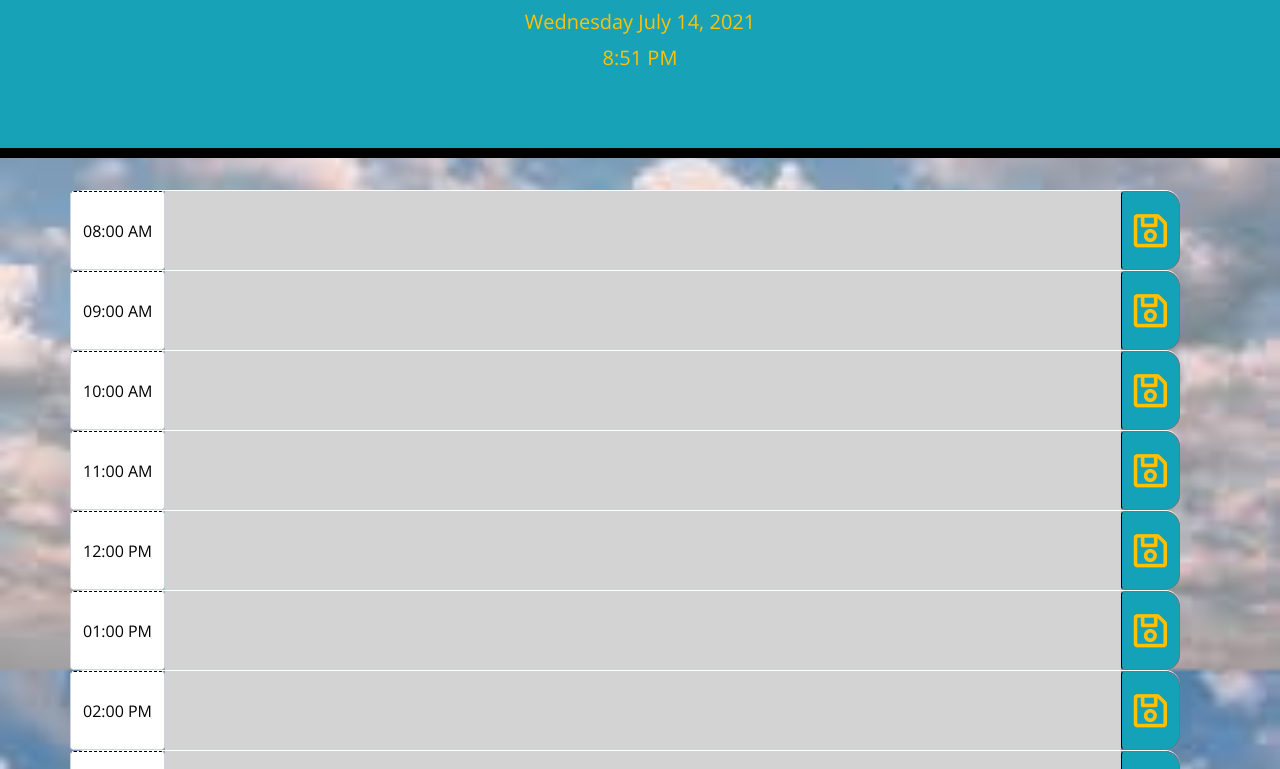
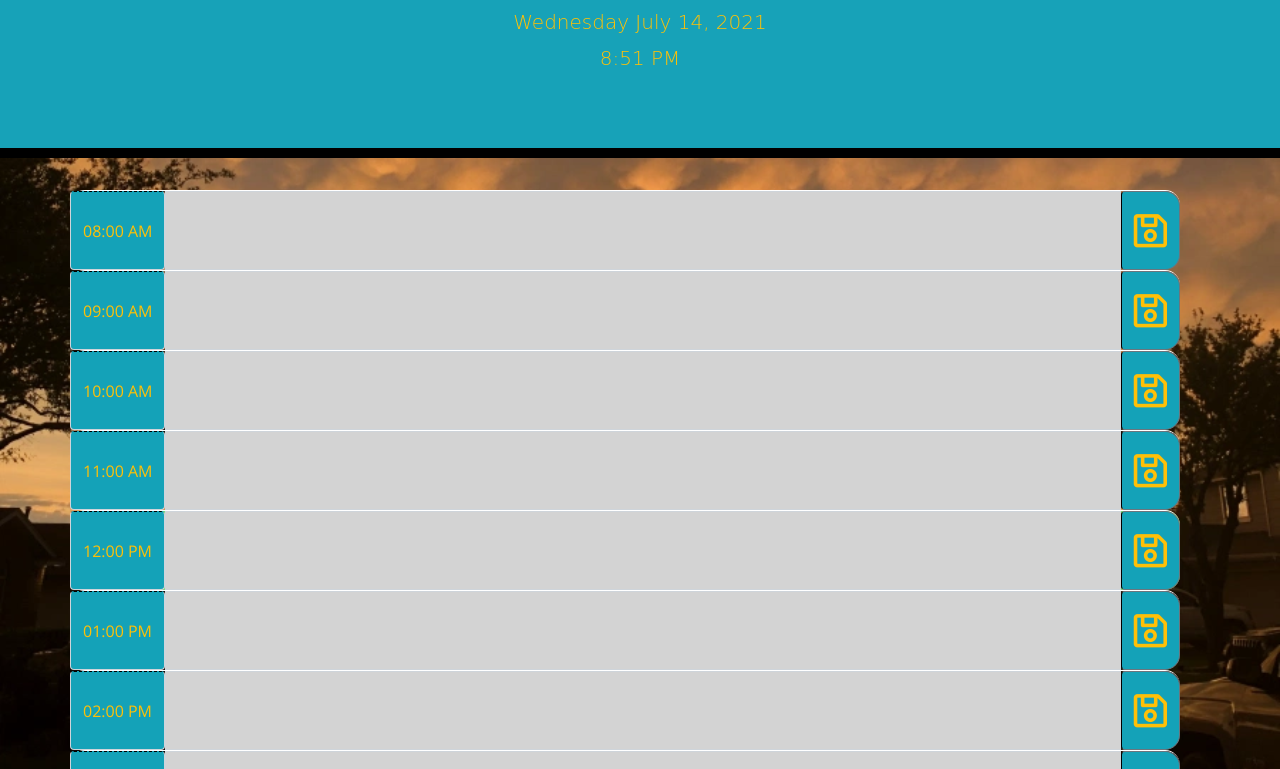
Before and after one commit to bvanburenwx/Third-Party-APIs, a plain HTML site: page index.html in a window 1280 px wide. Shown: the part 182-951 px from the top of the page. Drawn offline with nearby package versions, Linux system fonts and the light colour scheme.

Commit message:
Added another image for background of the body. updated the body background to an image. changed the colors for the text in style.css file. and Changed the font of the jumbotron in the style.css file.

```diff
--- a/Assets/style.css
+++ b/Assets/style.css
@@ -2,7 +2,7 @@ body {
     font-family: 'Open Sans', sans-serif;
     font-size: 16px;
     line-height: 1;
-    background-image: url("Images/Clouds2.jpeg");
+    background-image: url("Images/Mammatus-Clouds.webp");
     background-repeat: no-repeat;
     background-size: cover;
     background-attachment: fixed;
@@ -23,7 +23,9 @@ body {
     color: black;
     border-radius: 0;
     border-bottom: 10px solid black;
+    font-family: Shadows Into Light, cursive;
   }
+
 
   .task {
     white-space: pre-wrap;
@@ -41,8 +43,8 @@ body {
   }
 
   .hour {
-    background-color: #ffffff;
-    color: #000000;
+    background-color: #14A2B8;
+    color: rgb(255,192,7);
     border-top: 1px dashed #000000;
   }
 
```
Also changed, not shown: Assets/Images/Mammatus-Clouds.webp (added).
